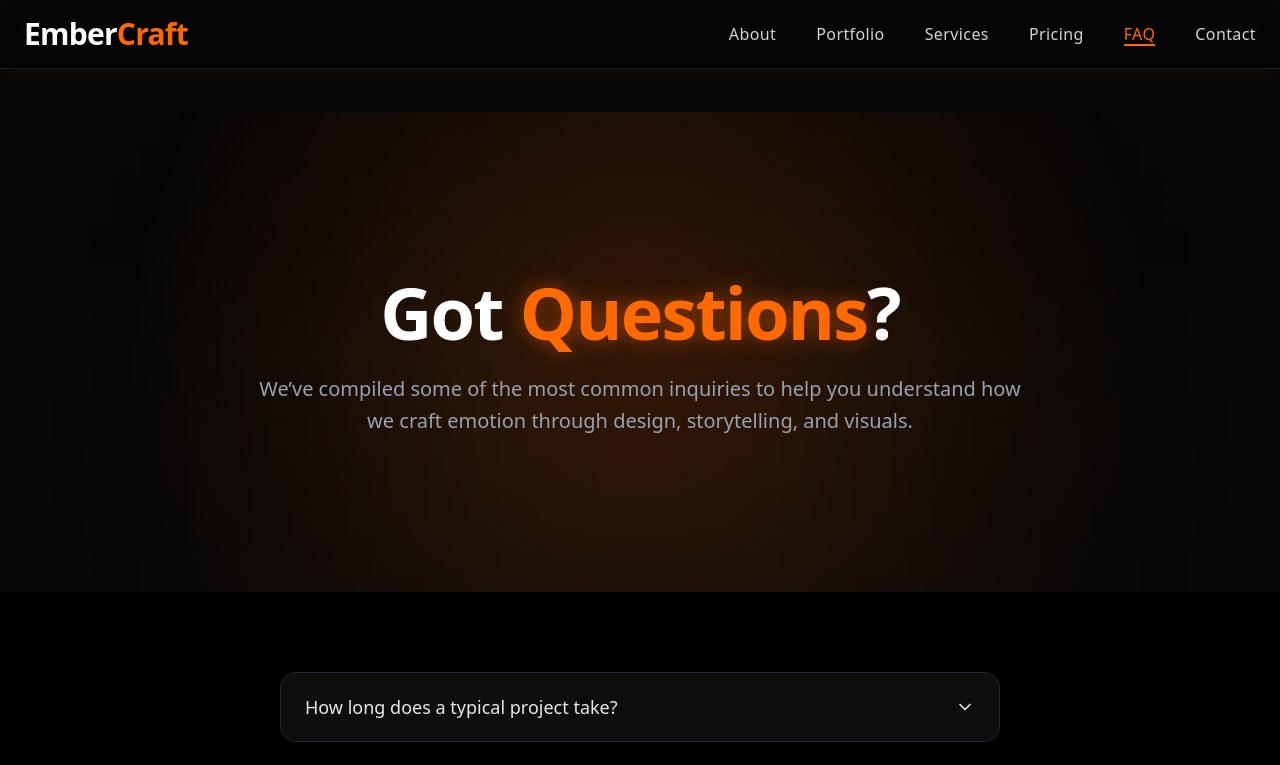
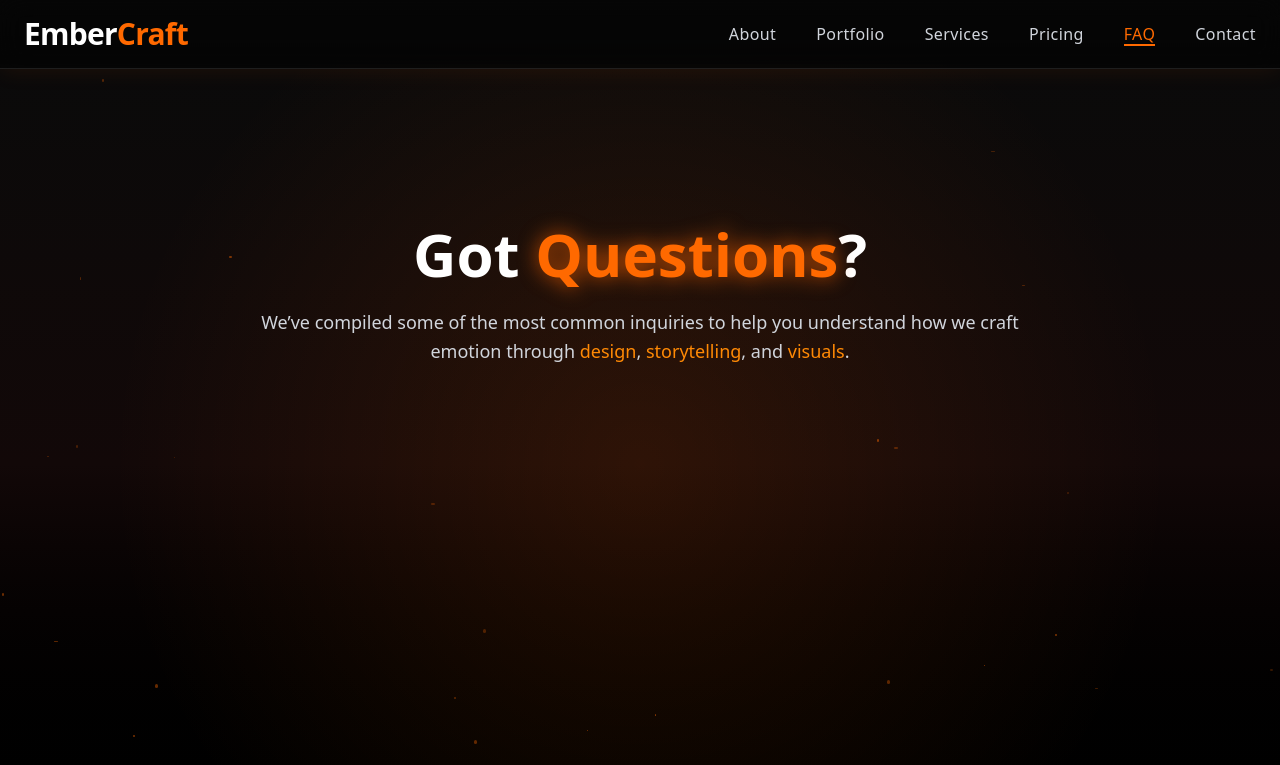
Before and after one commit to ifeanyinwoye/embercraft-studio, a Next.js app: page /faq in a window 1280 px wide. Shown: the top 765 px of the page. Built offline with nearby package versions, Linux system fonts and the light colour scheme.

Commit message:
updating codebase

```diff
--- a/components/navbar.tsx
+++ b/components/navbar.tsx
@@ -82,7 +82,7 @@ export default function Navbar() {
   ];
 
   return (
-    <nav className="fixed top-0 left-0 w-full z-50 bg-black/40 backdrop-blur-md border-b border-white/10 shadow-[0_0_25px_rgba(255,100,0,0.1)] transition-all duration-300">
+    <nav className="fixed top-0 left-0 w-full z-50 bg-black/40 backdrop-blur-md border-b border-white/10 shadow-[0_0_25px_rgba(255,100,0,0.1)] transition-all duration-300 ">
       <div className="max-w-7xl mx-auto px-6 py-4 flex items-center justify-between">
         {/* Logo */}
         <div className="text-3xl font-extrabold text-white tracking-tight">
@@ -155,10 +155,6 @@ export default function Navbar() {
                 </Link>
               );
             })}
-
-            <button className="mt-4 px-6 py-2 bg-gradient-to-r from-orange-600 to-red-600 text-white font-semibold rounded-full shadow-[0_0_15px_rgba(255,100,0,0.3)] hover:scale-105 transition-transform duration-300">
-              Let’s Get Started
-            </button>
           </div>
         </div>
       </div>
--- a/pages/about.tsx
+++ b/pages/about.tsx
@@ -282,7 +282,7 @@ export default function about() {
         </div>
 
         {/* Contact */}
-        <div className="relative z-10 max-w-4xl mx-auto px-6 text-center">
+        <div className="relative min-h-screen z-10 max-w-4xl mx-auto px-6 text-center">
           <motion.h2
             initial={{ opacity: 0, y: 30 }}
             whileInView={{ opacity: 1, y: 0 }}
--- a/pages/faq.tsx
+++ b/pages/faq.tsx
@@ -44,24 +44,39 @@ export default function FAQ() {
   return (
     <>
       <Navbar />
-      <main className="bg-gradient-to-b from-[#0a0a0a] via-black to-[#111] text-white min-h-screen pt-28 pb-24">
+      <main className="bg-gradient-to-b from-[#0a0a0a] via-black to-[#111] text-white min-h-screen pt-16 pb-24">
         {/* Hero Section */}
-        <section className="relative flex flex-col items-center justify-center text-center px-6 mb-20 min-h-[60vh] overflow-hidden">
-          {/* Animated Gradient Glow */}
-          <div className="absolute inset-0 bg-[radial-gradient(circle_at_center,rgba(255,100,0,0.15),transparent_75%)] animate-pulse-slow" />
+        <section className="relative min-h-screen text-center px-6 mb-20 overflow-hidden">
+          {/* Gradient and glow background */}
+          <div className="absolute inset-0 bg-gradient-to-b from-[#0a0a0a] via-[#120808] to-black" />
+          <div className="absolute inset-0 bg-[radial-gradient(circle_at_center,rgba(255,100,0,0.12),transparent_70%)]" />
 
-          {/* Soft moving gradient layer */}
-          <div className="absolute inset-0 bg-gradient-to-b from-transparent via-[#141414]/40 to-[#0a0a0a] opacity-80" />
+          {/* Floating ember particles */}
+          <div className="absolute inset-0">
+            {[...Array(30)].map((_, i) => (
+              <span
+                key={i}
+                className="absolute bg-orange-500 rounded-full opacity-20 animate-pulse"
+                style={{
+                  width: `${Math.random() * 3 + 1}px`,
+                  height: `${Math.random() * 3 + 1}px`,
+                  top: `${Math.random() * 100}%`,
+                  left: `${Math.random() * 100}%`,
+                  animationDelay: `${Math.random() * 5}s`,
+                }}
+              />
+            ))}
+          </div>
 
-          {/* Hero Text */}
+          {/* Content */}
           <motion.h1
-            initial={{ opacity: 0, y: 40 }}
+            initial={{ opacity: 0, y: 30 }}
             animate={{ opacity: 1, y: 0 }}
-            transition={{ duration: 1 }}
-            className="relative z-10 text-5xl md:text-7xl font-extrabold tracking-tight leading-tight mb-4"
+            transition={{ duration: 0.7 }}
+            className="relative text-5xl md:text-6xl font-extrabold z-10 mt-40"
           >
             Got{" "}
-            <span className="text-orange-500 drop-shadow-[0_0_10px_rgba(255,100,0,0.5)]">
+            <span className="text-orange-500 drop-shadow-[0_0_10px_rgba(255,100,0,0.8)]">
               Questions
             </span>
             ?
@@ -70,16 +85,15 @@ export default function FAQ() {
           <motion.p
             initial={{ opacity: 0, y: 20 }}
             animate={{ opacity: 1, y: 0 }}
-            transition={{ delay: 0.2, duration: 1 }}
-            className="relative z-10 text-gray-400 max-w-3xl mx-auto text-lg md:text-xl leading-relaxed"
+            transition={{ delay: 0.2, duration: 0.7 }}
+            className="relative text-gray-300 mt-6 max-w-3xl mx-auto text-lg z-10 leading-relaxed"
           >
             We’ve compiled some of the most common inquiries to help you
-            understand how we craft emotion through design, storytelling, and
-            visuals.
+            understand how we craft emotion through{" "}
+            <span className="text-orange-400">design</span>,
+            <span className="text-orange-400"> storytelling</span>, and
+            <span className="text-orange-400"> visuals</span>.
           </motion.p>
-
-          {/* Bottom glow for cinematic depth */}
-          <div className="absolute bottom-0 left-1/2 -translate-x-1/2 w-[500px] h-[250px] bg-orange-500/20 blur-[140px]" />
         </section>
 
         {/* FAQ Section */}
--- a/pages/portfolio.tsx
+++ b/pages/portfolio.tsx
@@ -85,7 +85,7 @@ export default function Portfolio() {
     <>
       <Navbar />
       {/* Hero */}
-      <section className="relative min-h-[80vh] flex flex-col items-center justify-center text-center overflow-hidden bg-gradient-to-b from-[#0a0a0e] via-[#141417] to-[#0a0a0e] text-white">
+      <section className="relative min-h-screen flex flex-col items-center justify-center text-center overflow-hidden bg-gradient-to-b from-[#0a0a0e] via-[#141417] to-[#0a0a0e] text-white">
         {/* Subtle moving glow */}
         <div className="absolute inset-0 bg-[radial-gradient(circle_at_center,rgba(255,100,0,0.15)_0%,transparent_70%)] animate-pulse-slow"></div>
 
--- a/pages/pricing.tsx
+++ b/pages/pricing.tsx
@@ -117,7 +117,7 @@ export default function Pricing() {
             transition={{ duration: 1 }}
             className="text-4xl md:text-6xl font-extrabold tracking-tight leading-tight mb-6"
           >
-            Creativity Within Your Reach —{" "}
+            Creativity Within Your Reach — <br />
             <span className="text-orange-500">Priced to Inspire.</span>
           </motion.h1>
 
@@ -147,7 +147,7 @@ export default function Pricing() {
             transition={{ duration: 0.8 }}
             className="text-4xl md:text-5xl font-bold text-white"
           >
-            🔥 Our Creative Packages
+            Our Creative Packages
           </motion.h2>
           <motion.p
             initial={{ opacity: 0, y: 20 }}
@@ -208,7 +208,7 @@ export default function Pricing() {
             transition={{ duration: 0.6 }}
             className="text-4xl md:text-5xl font-bold text-white"
           >
-            🎬 Why Choose <span className="text-orange-400">EmberCraft</span>?
+            Why Choose <span className="text-orange-400">EmberCraft</span>?
           </motion.h2>
           <motion.p
             initial={{ opacity: 0, y: 20 }}
```
